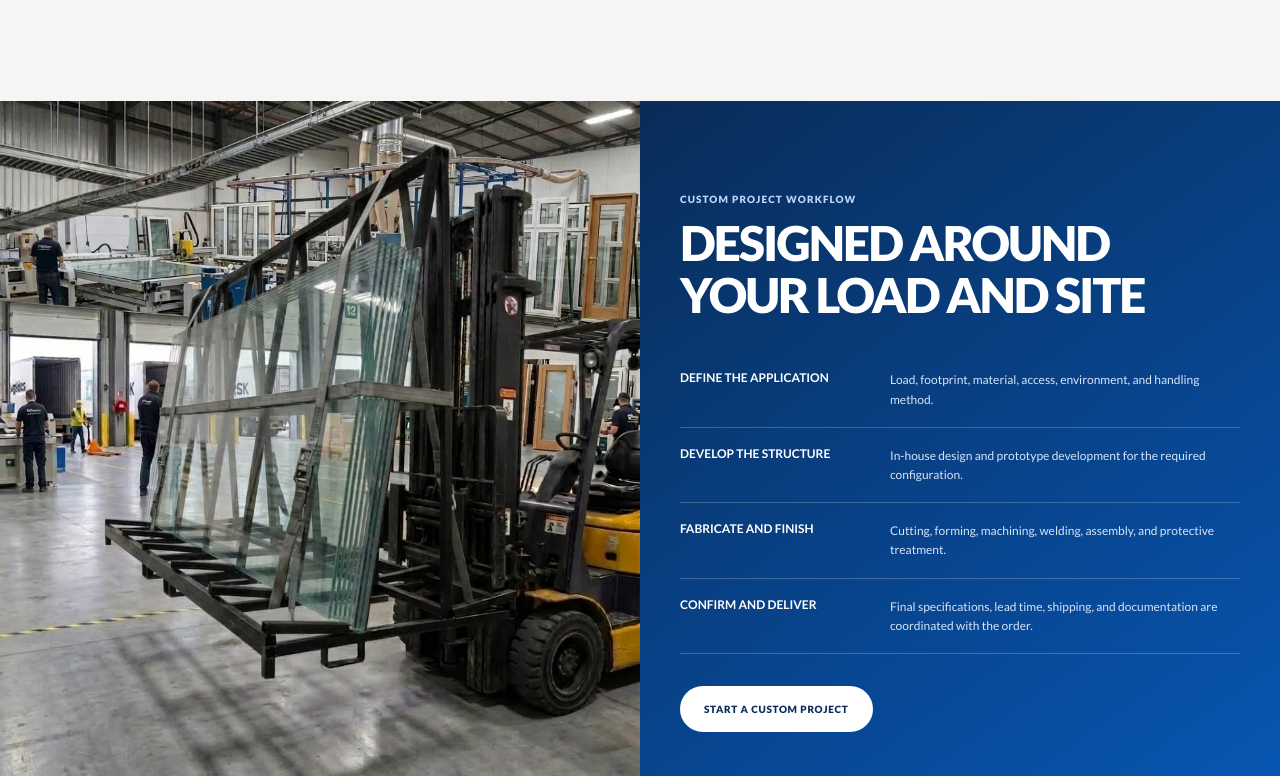
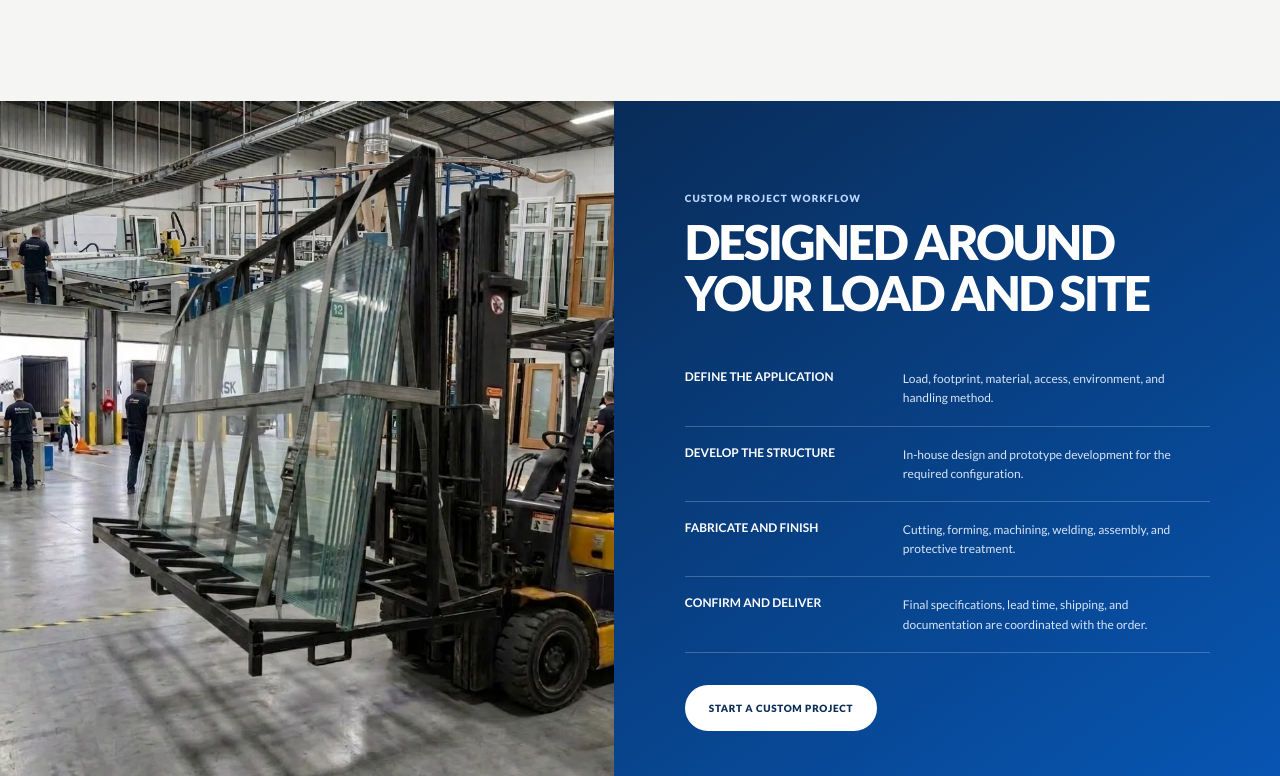
Before and after one commit to CodepaperAI/vpmetals-shopify, an Astro site: page /fabrication in a window 1280 px wide. Shown: the part 1386-2162 px from the top of the page. Built offline with nearby package versions, Linux system fonts and the light colour scheme; Astro itself is replaced by a stand-in of ours.

Commit message:
Refine fabrication process section layout

```diff
--- a/src/pages/fabrication.astro
+++ b/src/pages/fabrication.astro
@@ -41,7 +41,7 @@ const capabilities = [
 	.capabilities article:nth-child(4){grid-column:2/span 2}
 	.capabilities article{min-height:290px;padding:34px 30px;background:#fff}
 	.capabilities article span{color:#4a47a4;font-size:11px;font-weight:900}.capabilities h3{margin:58px 0 0;font-size:19px;line-height:1.2;text-transform:uppercase}.capabilities article p{margin:15px 0 0;color:#6b6c74;font-size:13px;line-height:1.7}
-	.process{display:grid;grid-template-columns:1fr 1fr;border-bottom:8px solid #fff;background:#092c58;color:#fff}.process__image{min-height:720px;background:#101218}.process__image img{width:100%;height:100%;object-fit:cover}.process__copy{display:flex;padding:70px max(34px,calc((100vw - 1200px)/2));flex-direction:column;justify-content:center;align-items:flex-start;background:linear-gradient(145deg,#092c58 0%,#0757b6 100%)}.process__copy>p{color:#bcd7ff}.process h2{margin-top:12px}.process ol{width:100%;margin:32px 0 0;padding:0;list-style:none;counter-reset:process}.process li{display:grid;grid-template-columns:190px 1fr;padding:18px 0;border-bottom:1px solid rgba(255,255,255,.22);gap:20px}.process li strong{font-size:12px;text-transform:uppercase}.process li span{color:#d7e5f8;font-size:12px;line-height:1.6}.process a{display:inline-flex;height:46px;margin-top:32px;padding:0 22px;align-items:center;border:2px solid #fff;border-radius:999px;background:#fff;color:#092c58;font-size:10px;font-weight:900;letter-spacing:.07em;text-decoration:none;text-transform:uppercase;transition:background 180ms ease,color 180ms ease}.process a:hover,.process a:focus-visible{background:transparent;color:#fff;outline:none}
+	.process{display:grid;grid-template-columns:minmax(0,48%) minmax(0,52%);border-bottom:8px solid #fff;background:#092c58;color:#fff}.process__image{min-height:720px;background:#101218}.process__image img{width:100%;height:100%;object-fit:cover}.process__copy{display:flex;padding:clamp(64px,6vw,110px) clamp(42px,5.5vw,104px);flex-direction:column;justify-content:center;align-items:flex-start;background:linear-gradient(145deg,#092c58 0%,#0757b6 100%)}.process__copy>p{color:#bcd7ff}.process h2{max-width:620px;margin-top:12px}.process ol{width:min(100%,680px);margin:32px 0 0;padding:0;list-style:none;counter-reset:process}.process li{display:grid;grid-template-columns:minmax(150px,190px) minmax(0,1fr);padding:18px 0;border-bottom:1px solid rgba(255,255,255,.22);gap:28px}.process li strong{font-size:12px;text-transform:uppercase}.process li span{color:#d7e5f8;font-size:12px;line-height:1.6}.process a{display:inline-flex;height:46px;margin-top:32px;padding:0 22px;align-items:center;border:2px solid #fff;border-radius:999px;background:#fff;color:#092c58;font-size:10px;font-weight:900;letter-spacing:.07em;text-decoration:none;text-transform:uppercase;transition:background 180ms ease,color 180ms ease}.process a:hover,.process a:focus-visible{background:transparent;color:#fff;outline:none}
 	@media(max-width:900px){.capabilities__heading{grid-template-columns:1fr;gap:20px}.capabilities__grid{grid-template-columns:repeat(2,minmax(0,1fr))}.capabilities article,.capabilities article:nth-child(4){min-width:0;grid-column:span 1}.capabilities article:last-child{grid-column:1/-1}.process{grid-template-columns:1fr}.process__image{min-height:520px}.process__copy{padding:64px 24px}}
 	@media(max-width:560px){.capabilities{padding:68px 20px 76px}.capabilities__grid{grid-template-columns:1fr}.capabilities article,.capabilities article:last-child{grid-column:span 1;min-height:240px}.process__image{min-height:390px}.process li{grid-template-columns:1fr;gap:7px}}
 </style>
```
